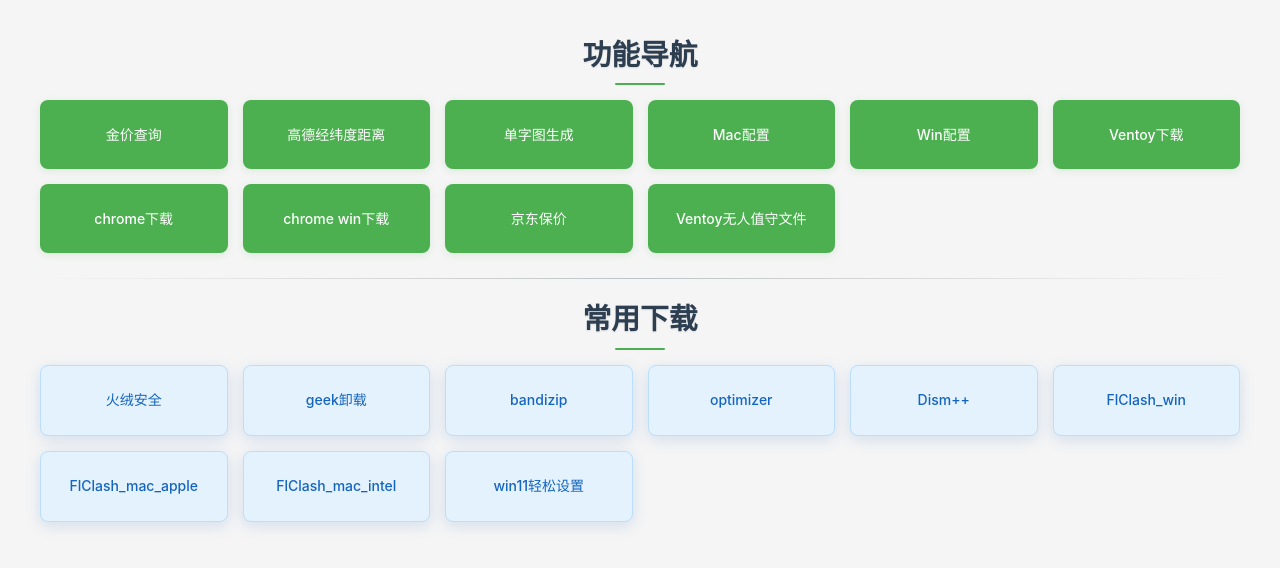
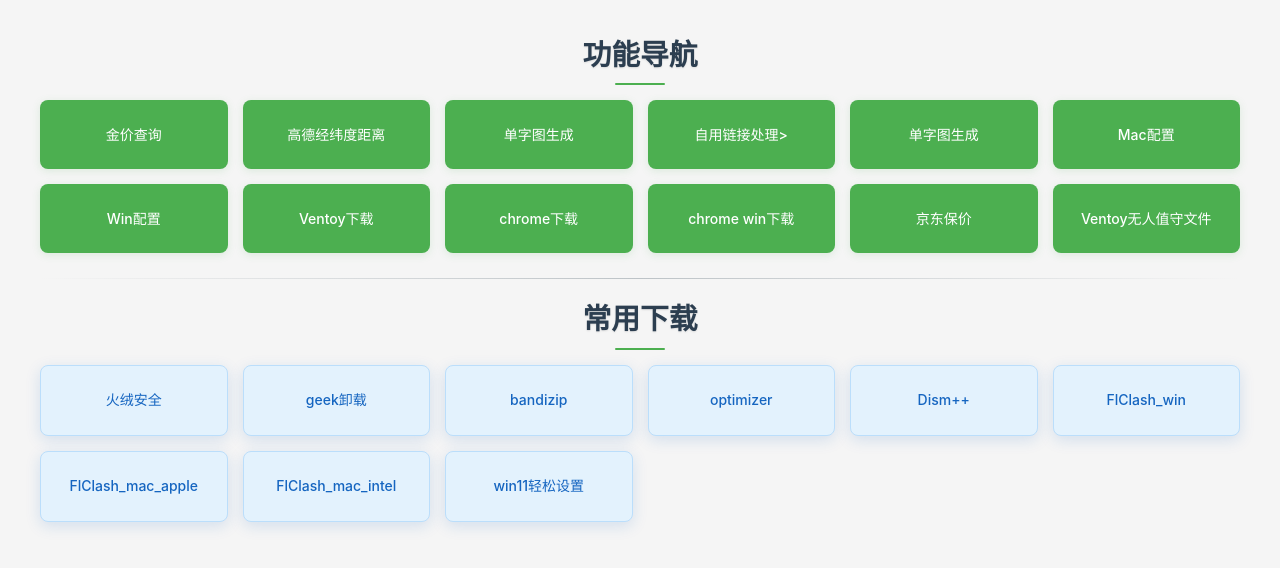
Before and after one commit to summer19940609/verygoodbye, a website: page index.html in a window 1280 px wide. Drawn offline with Linux system fonts and the light colour scheme.

Commit message:
Update index.html

```diff
--- a/index.html
+++ b/index.html
@@ -156,7 +156,10 @@
 <body>
     <h1>功能导航</h1>
     <div class="nav-container"><a href="goldPrice.html" class="nav-button">金价查询</a><a href="distance.html"
-            class="nav-button">高德经纬度距离</a><a href="text-image-generator.html" class="nav-button">单字图生成</a><a
+            class="nav-button">高德经纬度距离</a><a href="text-image-generator.html" class="nav-button">单字图生成</a>
+        <a href="handle-github.html"
+            class="nav-button">自用链接处理></a><a href="text-image-generator.html" class="nav-button">单字图生成</a>
+        <a
             href="mac.html" class="nav-button">Mac配置</a><a href="win-xnj.html" class="nav-button">Win配置</a><a
             href="https://gh-proxy.org/https://github.com/ventoy/Ventoy/releases/download/v1.1.07/ventoy-1.1.07-windows.zip"
             class="nav-button">Ventoy下载</a><a href="https://www.google.cn/chrome/?standalone=1"
```
